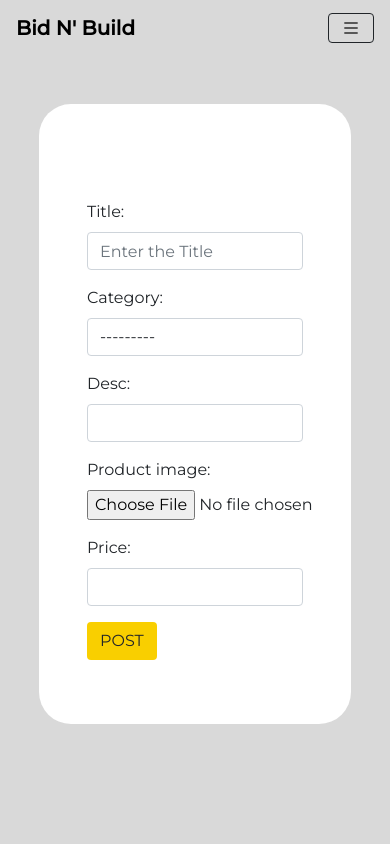
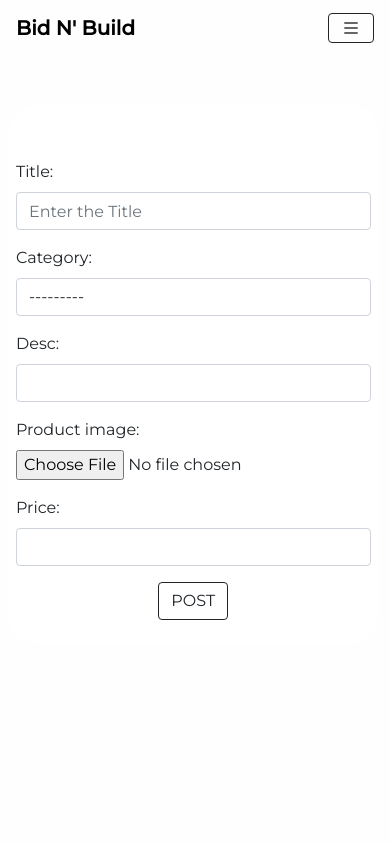
Before and after one commit to anupkumarmridha/Imperfectly-Perfect, a Django app: page /add-product in a window 390 px wide; the page is wider, and only the part inside the window is pictured. Run offline with Django 4.2, Linux system fonts and the light colour scheme; a user stored in the database is signed in; data comes from the database, SQL or seed files in the repository; some libraries are stand-ins or nearby versions.

Commit message:
updated design

```diff
--- a/static/css/bg.css
+++ b/static/css/bg.css
@@ -1,3 +1,4 @@
 body{
   background-image: url(../img/bg.png);
+  background-size:cover;
 }
--- a/static/css/style.css
+++ b/static/css/style.css
@@ -1,6 +1,6 @@
 :root{
     --cerulean: #4484ce;
-    --aluminium: #d9d9d9;
+    --aluminium: #fffefe;
     --light: #f9cf00;
     --tangerine: #f19f4d;
 }
@@ -12,7 +12,7 @@ body{
     height: 100vh;
 }
 .navbar{
-    background-color: transparent;
+    background-color: var(--aluminium);
 }
 .navbar a{
     text-decoration: none;
@@ -38,8 +38,13 @@ body{
     border-radius: 2rem;
     width: 50%;
 }
+#cke_id_desc{
+    width: 30rem;
+}
 @media only screen and (max-width: 922px) {
     #add-prod-css{
-        width: 80%;
+        width: 95%;
+        margin: 0.5rem;
+        padding:0rem;
     }
 }
--- a/templates/home/index.html
+++ b/templates/home/index.html
@@ -9,6 +9,6 @@
 {% endblock custom_css %}
 
 {% block body %}
-
+<div class="compL d-flex " style="display: block;justify-content: end;"><img src="../static/img/logo.png" alt="Bid N' Build"  class="mx-auto" style="height:30rem; width:auto;"></div>
 
 {% endblock body %}
--- a/templates/product/add_product.html
+++ b/templates/product/add_product.html
@@ -4,7 +4,7 @@
 {% block body %}
 {% if user.is_authenticated %}
 
-<div class="container my-5 bg-white p-5" id="add-prod-css">
+<div class="container-fluid my-5 bg-white p-2" id="add-prod-css">
 <!-- <h1 class="text-center">List Your</h1> -->
 
     <br/><br/>
@@ -13,8 +13,8 @@
             {% csrf_token %}
             {{ form.media }}
             {{ form.as_p }}
+        <div class="text-center"><button class="btn btn-outline-dark" >POST</button></div>
 
-        <button class="btn" style="background-color: #f9cf00;">POST</button>
     </form>
 </div>
 
```
Also changed, not shown: bidnbuild/settings.py (+8 -0 lines), static/img/logo.png (added).
